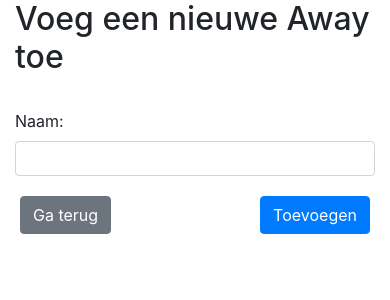
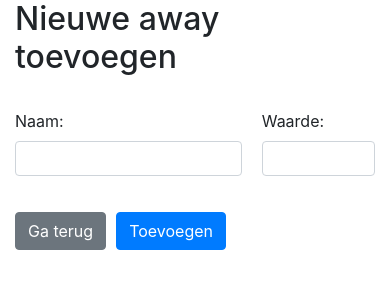
Before and after one commit to joaen05/ASCMagicReds, a Flask app: page /add_away in a window 390 px wide. Shown: the top 300 px of the page. Run offline with Flask 2, Linux system fonts and the light colour scheme; the visitor is signed in with stand-in values (Sample User, id 1); some libraries are stand-ins or nearby versions.

Commit message:
waarde toegevoegd

```diff
--- a/app.py
+++ b/app.py
@@ -438,13 +438,14 @@ def beheren_away():
     try:
         conn = get_db_connection()
         cursor = conn.cursor()
-        cursor.execute("SELECT id, naam FROM aways ORDER BY naam")
+        cursor.execute("SELECT id, naam,waarde FROM aways ORDER BY naam")
         aways = cursor.fetchall()
         conn.close()
-        aways_dict = [{'id': away[0], 'naam': away[1]} for away in aways]
+        aways_dict = [{'id': away[0], 'naam': away[1],'waarde': away[2]} for away in aways]
         return render_template('beheren_away.html', aways=aways_dict)
     except psycopg2.Error:
         return redirect(url_for("dashboard"))
+
 
 @app.route('/add_away', methods=['GET', 'POST'])
 @login_required
@@ -452,25 +453,32 @@ def beheren_away():
 def add_away():
     if request.method == 'POST':
         naam = request.form.get('naam', '').strip().title()  # Zorg dat 'naam' altijd een string is
+        waarde = request.form.get('waarde_away')
 
-        if not naam:  # Controleer of naam niet leeg is
-            return render_template('add_away.html', error="awaynaam mag niet leeg zijn!", naam="")
+        if not naam or not waarde:
+            return render_template('add_away.html', error="Vul alle velden in!", naam=naam, waarde=waarde)
+
+        try:
+            waarde = int(waarde)  # Zorg ervoor dat de waarde een integer is
+        except ValueError:
+            return render_template('add_away.html', error="Waarde moet een getal zijn!", naam=naam, waarde=waarde)
 
         if is_naam_in_database(naam):
-            return render_template('add_away.html', error="Deze away bestaat al!", naam=naam)
+            return render_template('add_away.html', error="Deze away bestaat al!", naam=naam, waarde=waarde)
 
         try:
             conn = get_db_connection()
             cursor = conn.cursor()
-            cursor.execute("INSERT INTO aways (naam) VALUES (%s)", (naam,))
+            cursor.execute("INSERT INTO aways (naam, waarde) VALUES (%s, %s)", (naam, waarde))
             conn.commit()
             conn.close()
             return redirect(url_for('beheren_away'))  # Redirect bij succes
         except psycopg2.Error as e:
-            return render_template('add_away.html', error=f"Fout bij het toevoegen: {e}", naam=naam)
-
-    return render_template('add_away.html', naam="")
-
+            print(f"Databasefout: {e}")  # Debug-print
+            return render_template('add_away.html', error=f"Databasefout: {e}", naam=naam, waarde=waarde)
+    else:
+        # Render het formulier voor GET-verzoeken
+        return render_template('add_away.html', naam="", waarde="")
 @app.route('/edit_away/<int:id>', methods=['GET', 'POST'])
 @login_required
 @admin_required
@@ -480,24 +488,36 @@ def edit_away(id):
         cursor = conn.cursor()
 
         if request.method == 'POST':
+            # Haal de formuliergegevens op
             naam = request.form['naam'].title()
-            cursor.execute("UPDATE aways SET naam = %s WHERE id = %s", (naam, id))
+            waarde = request.form['waarde_away']
+
+            # Valideer de waarde
+            try:
+                waarde = int(waarde)  # Zorg ervoor dat de waarde een integer is
+            except ValueError:
+                return render_template('edit_away.html', error="Waarde moet een getal zijn!", away={'id': id, 'naam': naam, 'waarde': waarde})
+
+            # Werk de away bij in de database
+            cursor.execute("UPDATE aways SET naam = %s, waarde = %s WHERE id = %s", (naam, waarde, id))
             conn.commit()
             conn.close()
-            return redirect(url_for('beheren_away'))
+            return redirect(url_for('beheren_away'))  # Redirect naar de beheerpagina na succes
         else:
-            cursor.execute("SELECT id, naam FROM aways WHERE id = %s", (id,))
+            # Haal de bestaande gegevens van de away op
+            cursor.execute("SELECT id, naam, waarde FROM aways WHERE id = %s", (id,))
             away = cursor.fetchone()
             conn.close()
 
             if not away:
                 return "Away niet gevonden", 404
 
-            away_dict = {'id': away[0], 'naam': away[1]}
+            # Maak een dictionary van de opgehaalde gegevens
+            away_dict = {'id': away[0], 'naam': away[1], 'waarde': away[2]}
             return render_template('edit_away.html', away=away_dict)
     except psycopg2.Error as e:
-        return f"Databasefout: {e}", 500
-
+        print(f"Databasefout: {e}")  # Debug-print
+        return render_template('edit_away.html', error=f"Databasefout: {e}", away={'id': id, 'naam': '', 'waarde': ''})
 @app.route('/delete_away/<int:id>', methods=['POST'])
 @login_required
 @admin_required
--- a/templates/add_away.html
+++ b/templates/add_away.html
@@ -7,32 +7,56 @@
     <link href="https://stackpath.bootstrapcdn.com/bootstrap/4.5.0/css/bootstrap.min.css" rel="stylesheet">
     <link rel="stylesheet" href="styles.css">
     <style>
+        input[type="number"]::-webkit-outer-spin-button,
+        input[type="number"]::-webkit-inner-spin-button {
+            -webkit-appearance: none;
+            margin: 0;
+        }
         @media (max-width: 768px) {
             .form-control {
-                font-size: 14px;
+                font-size: 14px; /* Kleinere tekst op mobiel */
+            }
+
+            .form-row {
+                display: flex;
+                flex-wrap: wrap;
+                gap: 10px; /* Ruimte tussen de inputvelden */
+            }
+
+            .form-group {
+                flex: 1; /* Zorg ervoor dat de inputvelden flexibel zijn */
+            }
+
+            .form-group.col-8 {
+                flex: 2; /* Naam-input neemt meer ruimte in */
+            }
+
+            .form-group.col-4 {
+                flex: 1; /* Waarde-input neemt minder ruimte in */
             }
         }
 
         .form-actions {
             display: flex;
-            justify-content: space-between;
-            align-items: center;
+            gap: 10px; /* Ruimte tussen de knoppen */
             margin-top: 20px;
-        }
-
-        .form-actions .btn {
-            margin: 0 5px;
         }
     </style>
 </head>
 <body>
     <div class="container">
-        <h2>Voeg een nieuwe Away toe</h2>
+        <h2>Nieuwe away toevoegen</h2>
         <br>
         <form method="POST" id="awaysForm">
-            <div class="form-group">
-                <label for="naam">Naam:</label>
-                <input type="text" class="form-control" id="naam" name="naam" required>
+            <div class="form-row">
+                <div class="form-group col-8"> <!-- Naam neemt 8 van de 12 kolommen in -->
+                    <label for="naam">Naam:</label>
+                    <input type="text" class="form-control" id="naam" name="naam" required>
+                </div>
+                <div class="form-group col-4"> <!-- Waarde neemt 4 van de 12 kolommen in -->
+                    <label for="waarde_away">Waarde:</label>
+                    <input type="number" class="form-control" id="waarde_away" name="waarde_away" required>
+                </div>
             </div>
 
             <div class="form-actions">
--- a/templates/inschrijven_away.html
+++ b/templates/inschrijven_away.html
@@ -15,6 +15,7 @@
         .scrollbar {
             flex-grow: 1;
             max-height: 180px;
+            min-height: 180px;
             overflow-y: auto; /* Scrollen altijd toegestaan binnen de card */
             white-space: pre-wrap;
             margin-top: 0;
```
Also changed, not shown: templates/beheren_away.html (+41 -2 lines), templates/edit_away.html (+47 -9 lines), templates/lijst_away.html (+34 -1 lines).
